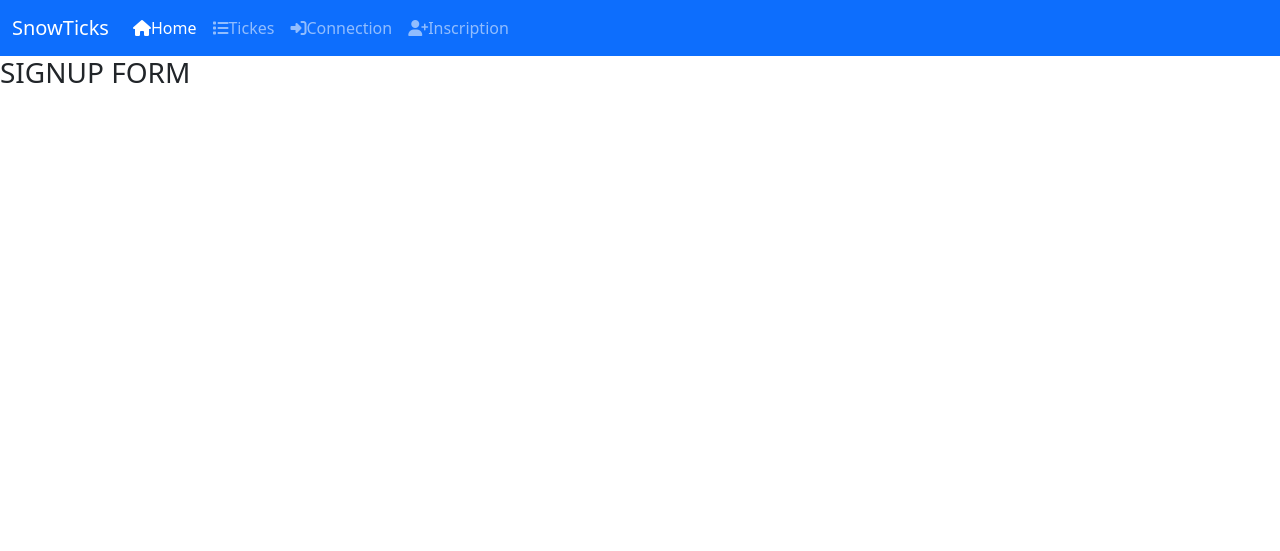
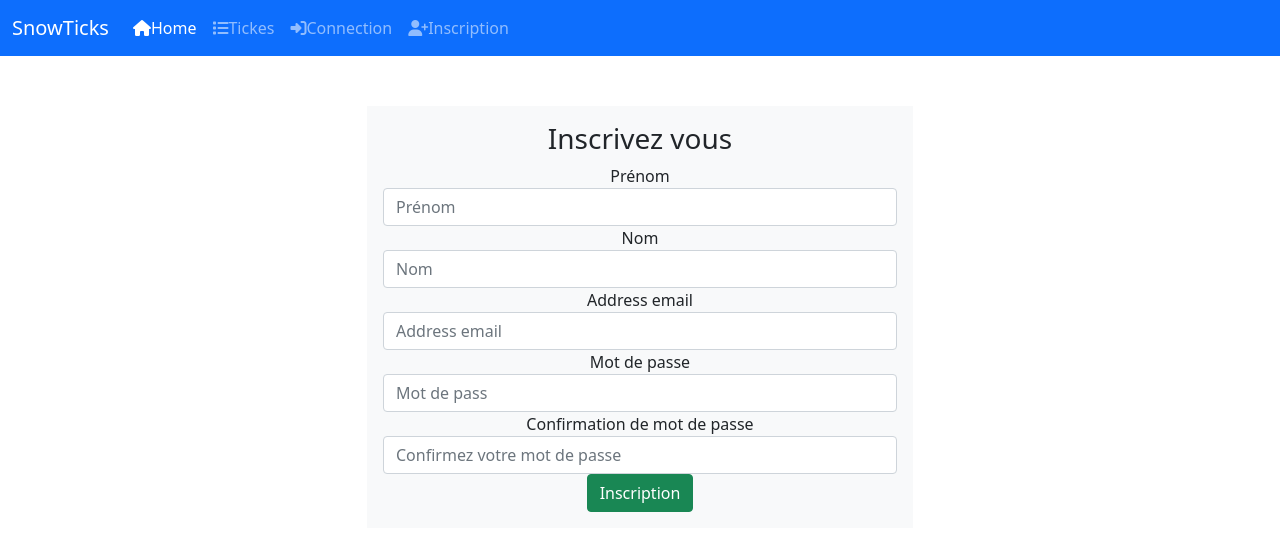
Before and after one commit to Nmalsha/Symfony-SnowTickes, a Symfony app: template templates/blog/signup.html.twig in a window 1280 px wide. Shown: the top 551 px of the page. Run offline with Twig, Linux system fonts and the light colour scheme; the template is opened without the code that fills it, so the values that code supplies are empty; some libraries are stand-ins or nearby versions.

Commit message:
display signup form

```diff
--- a/command.txt
+++ b/command.txt
@@ -1,3 +1,5 @@
 Not using Composer 2 yet? Upgrade now!
 
 You can use composer self-update --2 to migrate to it. Should you encounter issues, you can go back at any time by using composer self-update --1. Read the Composer 2 announcement for more.
+
+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
--- a/templates/blog/signup.html.twig
+++ b/templates/blog/signup.html.twig
@@ -1,3 +1,72 @@
 {% extends 'base.html.twig' %} {% block body %}
-<h3>SIGNUP FORM</h3>
+<div class="container margin-top">
+  <div class="row text-center">
+    <div class="col-md-3"></div>
+    <div class="col-md-6">
+      <div class="bg-light py-3 px-3">
+        <h3 class="">Inscrivez vous</h3>
+        <form action="/signup" method="POST">
+          <div class="form-group">
+            <label for="prenom"> Prénom</label>
+            <input
+              class="form-control"
+              id="prenom"
+              type="text"
+              name="prenom"
+              placeholder="Prénom"
+              required=""
+            />
+          </div>
+          <div class="form-group">
+            <label for="nom"> Nom</label>
+            <input
+              class="form-control"
+              id="nom"
+              type="text"
+              name="nom"
+              placeholder="Nom"
+              required=""
+            />
+          </div>
+          <div class="form-group">
+            <label for="email"> Address email</label>
+            <input
+              class="form-control"
+              id="email"
+              type="text"
+              name="email"
+              placeholder="Address email"
+              required=""
+            />
+          </div>
+          <div class="form-group">
+            <label for="password1"> Mot de passe</label>
+            <input
+              class="form-control"
+              id="password1"
+              type="text"
+              name="password1"
+              placeholder="Mot de pass"
+              required=""
+            />
+          </div>
+          <div class="form-group">
+            <label for="password2"> Confirmation de mot de passe</label>
+            <input
+              class="form-control"
+              id="password2"
+              type="text"
+              name="password2"
+              placeholder="Confirmez votre mot de passe"
+              required=""
+            />
+          </div>
+          <div class="form-group">
+            <button class="btn btn-success" type="submit">Inscription</button>
+          </div>
+        </form>
+      </div>
+    </div>
+  </div>
+</div>
 {% endblock %}
```
